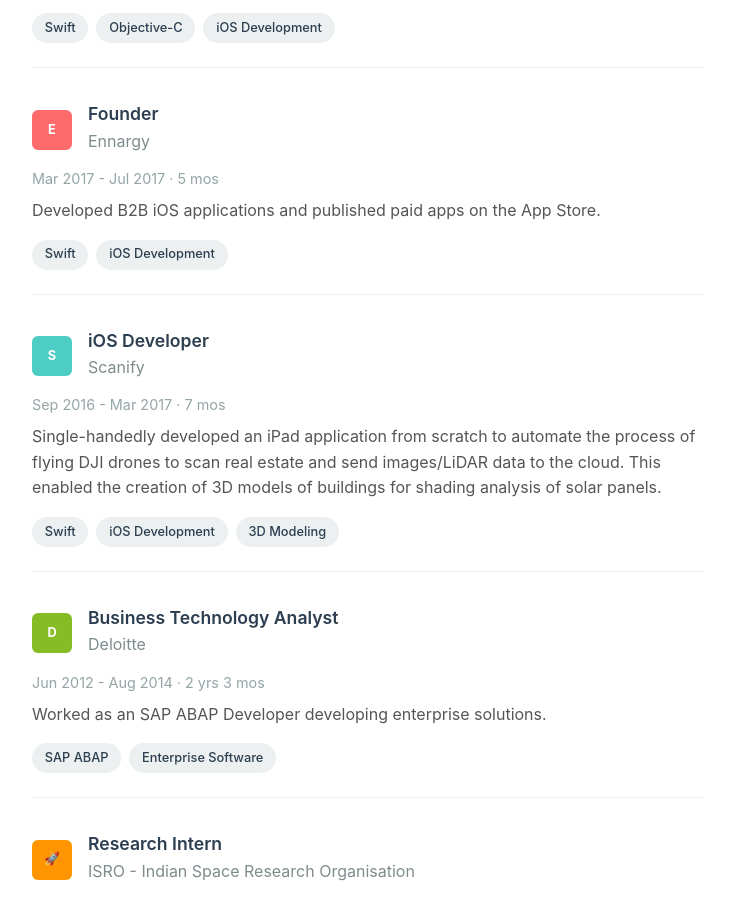
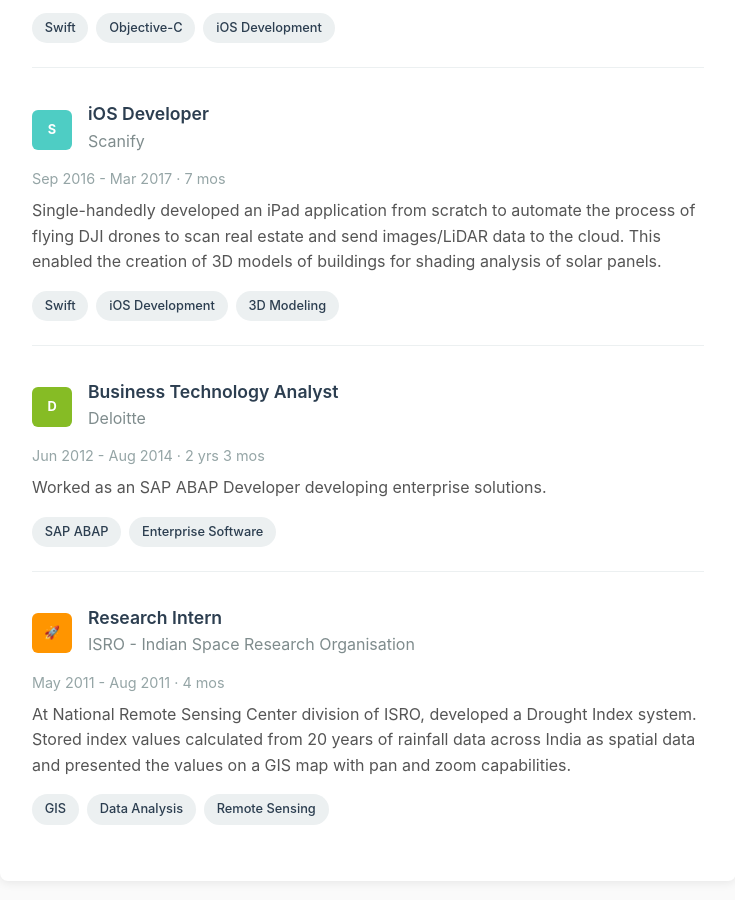
Before and after one commit to nithinrgaddam/nithin.ai, a plain HTML site: page index.html in a window 1280 px wide. Shown: the part 1466-2366 px from the top of the page, without its empty margins (272-1007 px from the left). Drawn offline with Linux system fonts and the light colour scheme.

Commit message:
exp removed

```diff
--- a/index.html
+++ b/index.html
@@ -113,7 +113,6 @@
 
         .apple { background: #000; }
         .logitech { background: #00b8d4; }
-        .ennargy { background: #ff6b6b; }
         .scanify { background: #4ecdc4; }
         .deloitte { background: #86bc25; }
         .isro { background: #ff9500; }
@@ -316,24 +315,6 @@
 
             <div class="experience-item">
                 <div class="job-header">
-                    <div class="company-logo ennargy">E</div>
-                    <div>
-                        <div class="job-title">Founder</div>
-                        <div class="company">Ennargy</div>
-                    </div>
-                </div>
-                <div class="duration">Mar 2017 - Jul 2017 · 5 mos</div>
-                <div class="job-description">
-                    Developed B2B iOS applications and published paid apps on the App Store.
-                </div>
-                <div class="skills">
-                    <span class="skill-tag">Swift</span>
-                    <span class="skill-tag">iOS Development</span>
-                </div>
-            </div>
-
-            <div class="experience-item">
-                <div class="job-header">
                     <div class="company-logo scanify">S</div>
                     <div>
                         <div class="job-title">iOS Developer</div>
```
